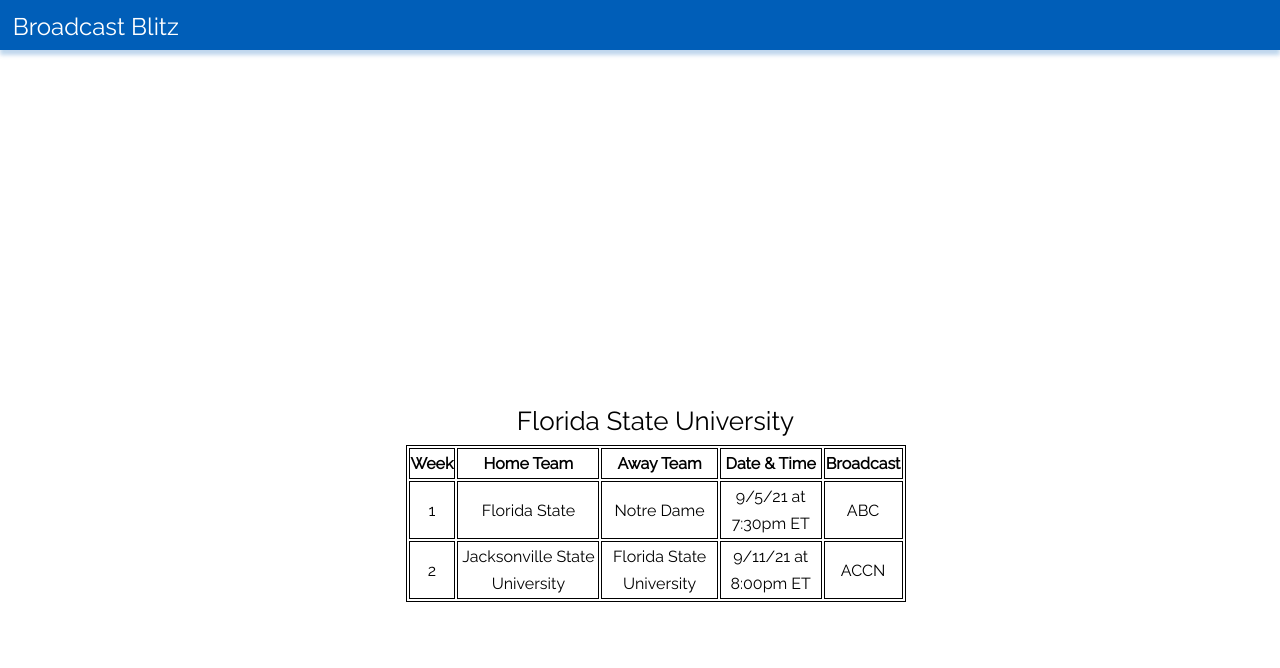
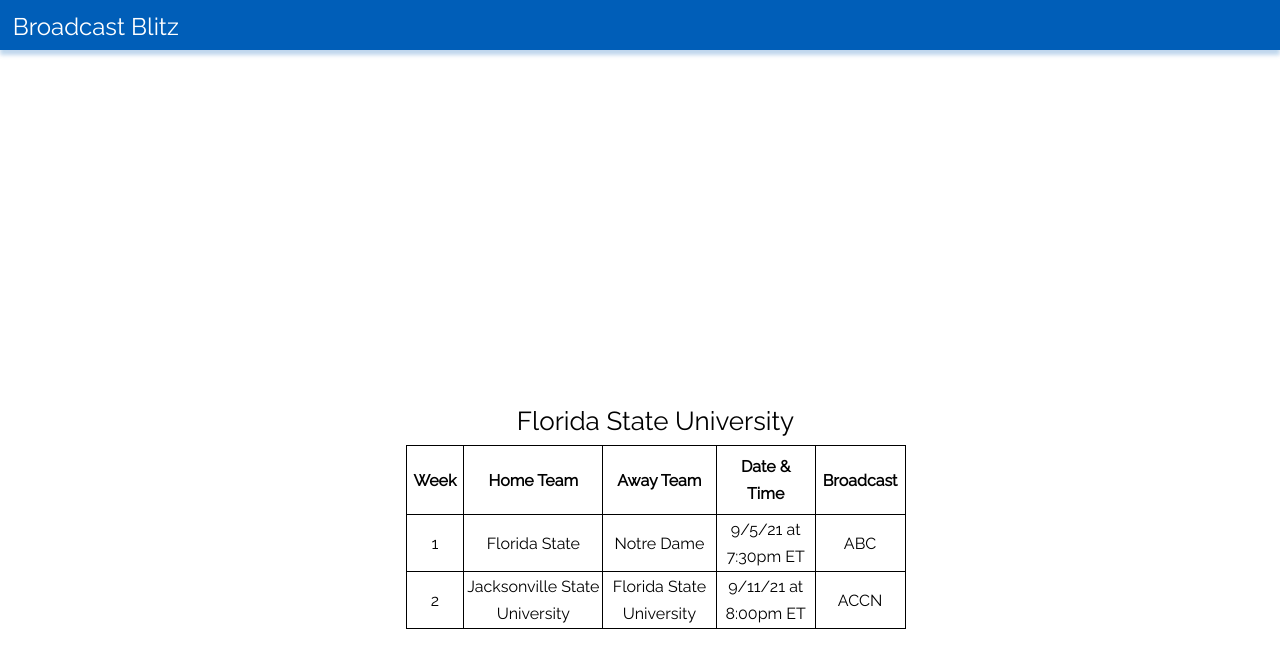
Before and after one commit to mccleskeyc/ncaa, a React (Create React App) app: page / in a window 1280 px wide. Shown: the top 668 px of the page. Built offline with nearby package versions, Linux system fonts and the light colour scheme.

Commit message:
fixed double border and padding issues

```diff
--- a/src/App.css
+++ b/src/App.css
@@ -105,4 +105,9 @@
 
 table, th, td {
   border: 1px solid black;
+  border-collapse: collapse;
 }
+
+th {
+  padding: 7px;
+}
```
